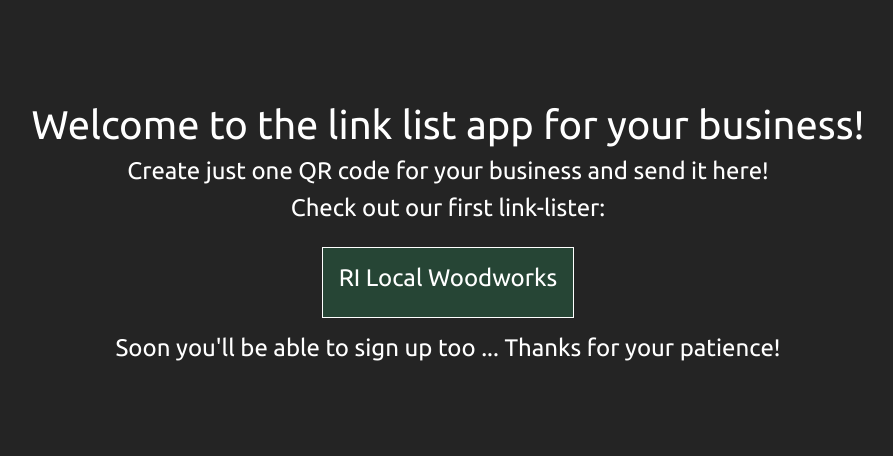
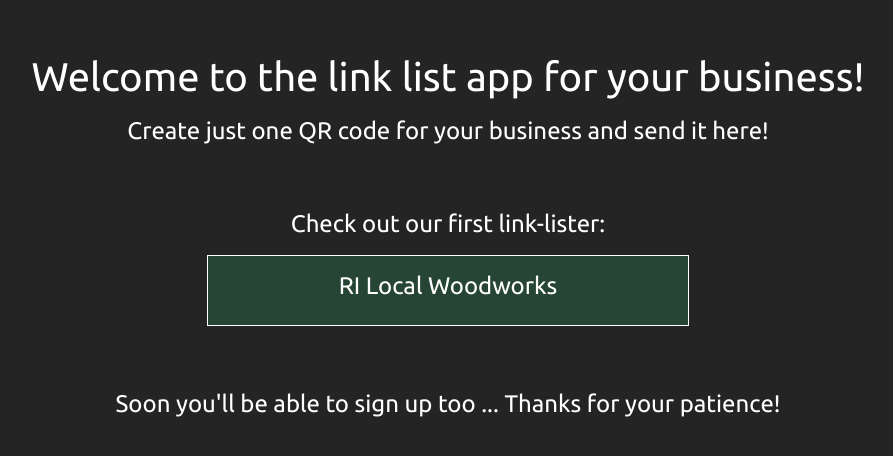
Before and after one commit to JCWoodworker/business-link-list, a React (Vite) app: page / in a window 1280 px wide. Shown: the part 164-620 px from the top of the page, without its empty margins (192-1085 px from the left). Built offline with nearby package versions, Linux system fonts and the light colour scheme.

Commit message:
home page styling completed

```diff
--- a/src/assets/styles/layouts/_home-index.scss
+++ b/src/assets/styles/layouts/_home-index.scss
@@ -1,4 +1,12 @@
 @use '../base' as base;
+
+.home-index-title {
+  margin: 0.5rem;
+}
+
+.showcase-customer {
+  margin: 4rem;
+}
 
 .RILW {
   color: base.$link-color;
--- a/src/components/home/HomeIndex.tsx
+++ b/src/components/home/HomeIndex.tsx
@@ -4,15 +4,19 @@ import { Link } from "react-router-dom"
 const HomeIndex: React.FC = () => {
 	return (
 		<>
-			<div className="home-index">
+			<div className="home-index-title">
 				<h1>Welcome to the link list app for your business!</h1>
+			</div>
+			<div>
 				<h4>Create just one QR code for your business and send it here!</h4>
+				<div className="showcase-customer">
 					<h4>Check out our first link-lister: </h4>
-			</div>
 					<div className="RILW">
 						<Link to="rilocalwoodworks">
 							<h4>RI Local Woodworks</h4>
 						</Link>
+					</div>
+				</div>
 			</div>
 			<h4>Soon you'll be able to sign up too ... Thanks for your patience!</h4>
 		</>
```
Lines whose indentation alone changed are shown as unchanged.
